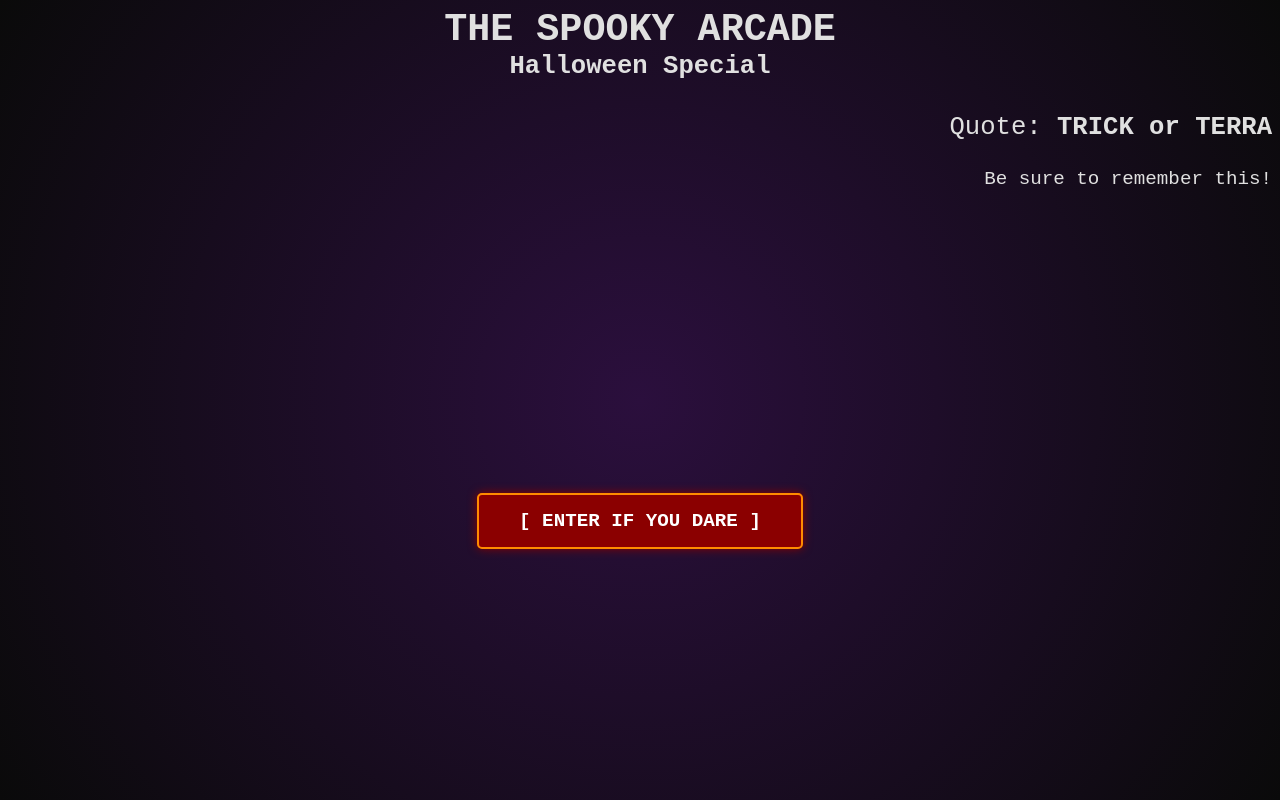
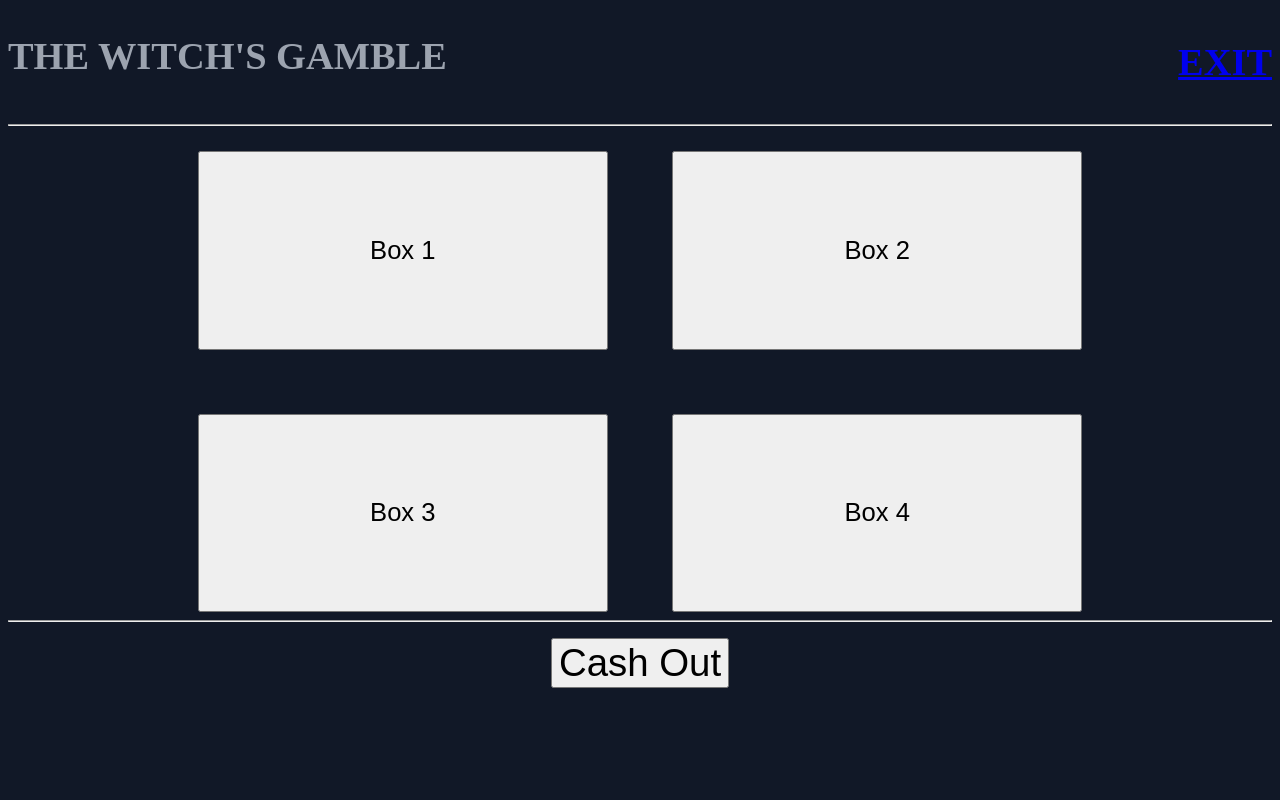
Before and after one commit to side-character0x/spooky-arcade, a Flask app: page / in a window 1280 px wide. Run offline with Flask 3, Linux system fonts and the light colour scheme.

Commit message:
gamble interface

```diff
--- a/app.py
+++ b/app.py
@@ -1,11 +1,11 @@
-from flask import Flask, render_template, request, redirect
+from flask import Flask, render_template, request, redirect, session
 from db import Database
 app=Flask(__name__)
 app.secret_key="secret"
 
 @app.route("/")
 def root():
-    return render_template("root.html")
+    return render_template("gamblegame.html")
 
 @app.route("/login_initiate")
 def login_initiate():
@@ -16,6 +16,7 @@ def login():
     username=request.form["name"]
     pin=request.form["pin"]
     if Database().check_user(username,pin):
+        session["username"]=username
         return redirect("/home")
     else:
         return render_template("login.html", error=True)
@@ -31,16 +32,33 @@ def signin():
     verify=Database().check_username(username)
     if verify:
         Database().add_user(username,pin)
+        session["username"]=username
         return redirect("/home")
     else:
         return render_template("signin.html",error=True)
 
 @app.route("/home")
 def home():
-    return render_template("home.html")
+    username=session["username"]
+    candies=Database().get_candies(username)
+    return render_template("home.html",username=username, candies=candies)
 
 @app.route("/route")
 def route():
-    return render_template("route.html")
+    username=session['username']
+    candies=Database().get_candies(username)
+    return render_template("route.html", username=username, cnadies=candies)
+
+@app.route("/gamble")
+def gamble():
+    return render_template("/gamble.html")
+
+@app.route("/pregamble")
+def pregamble():
+    return render_template("pregamble.html")
+
+@app.route("/gamblegame")
+def gamblegame():
+    return render_template("gamblegame.html")
 
 app.run(debug=True)
--- /dev/null
+++ b/templates/gamblegame.html
@@ -0,0 +1,36 @@
+<head>
+    <meta charset="UTF-8">
+    <meta name="viewport" content="width=device-width, initial-scale=1.0">
+    <title>THE WITCH'S GAMBLE</title>
+</head>
+<body style="background-color: #111827; color: #9ca3af">
+    <div style="display: flex;">
+        <h1 style="font-size: 3vw; flex: 1;"><b>THE WITCH'S GAMBLE</b></h1>
+        <h2 style="text-align: right; flex: 1; font-size: 3vw;"><a href="/route">EXIT</a></h2>
+    </div>
+    <hr>
+    <div style="display: grid; grid-template-columns: 1fr 1fr; gap: 8vh; width: 70%; justify-content: center; margin: auto; margin-top: 2vw;">
+        <button type="submit" name="box" value="1">
+        <div style="font-size: 2vw; text-align: center; cursor: pointer; padding: 7vh 5vh;">
+            <p>Box 1</p>
+        </div>
+        </button>
+        <button type="submit" name="box" value="2">
+        <div style="font-size: 2vw; text-align: center; cursor: pointer; padding: 7vh 5vh;">
+            <p>Box 2</p>
+        </div>
+        </button>
+        <button type="submit" name="box" value="3">
+        <div style="font-size: 2vw; text-align: center; cursor: pointer; padding: 7vh 5vh;">
+            <p>Box 3</p>
+        </div>
+        </button>
+        <button type="submit" name="box" value="4">
+        <div style="font-size: 2vw; text-align: center; cursor: pointer; padding: 7vh 5vh;">
+            <p>Box 4</p>
+        </div>
+        </button>
+    </div>
+    <hr>
+    <p style="text-align: center;"><button type="submit" name="cashout" value="True" style="text-align: center; font-size: 3vw;">Cash Out</button></p>
+</body>
--- a/templates/route.html
+++ b/templates/route.html
@@ -31,7 +31,7 @@
             Gamble your candies for the chance of getting x2 candies. Beware of cured candies too.
         </p>
         <p style="font-size: 1.5vw; margin: 0;">
-            <a href="/candy_start" style="color: #39ff14; text-decoration: none;">[ ENTER ]</a>
+            <a href="/gamble" style="color: #39ff14; text-decoration: none;">[ ENTER ]</a>
         </p>
         </div>
         <div style="border: 2px solid #8b0000; background-color: #2b2b2b; padding: 2vw; border-radius: 8px; text-align: center; box-shadow: 0 0 10px rgba(139, 0, 0, 0.2); height: 100%;">
```
Also changed, not shown: db.py (+10 -0 lines), templates/gamble.html (added, +14 -0 lines), templates/pregamble.html (added, +95 -0 lines).
